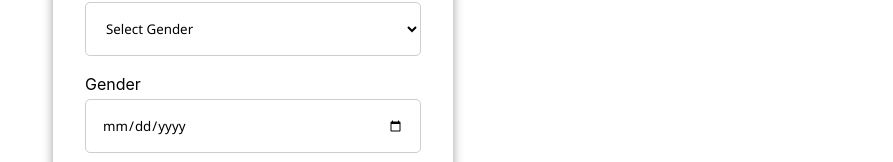
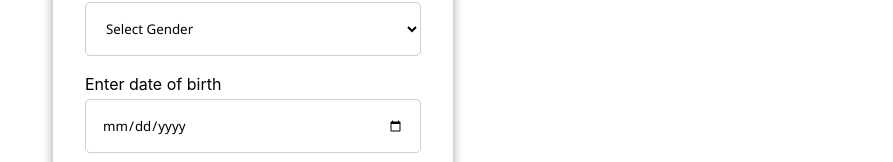
Before and after one commit to tushharpawar/React, a React (Vite) app in the folder E-Shop/ecommerce-frontend/: page /login in a window 1280 px wide. Shown: the part 327-489 px from the top of the page, without its empty margins (387-1280 px from the left). Built offline with nearby package versions, Linux system fonts and the light colour scheme; no server answers.

Commit message:
Update login.tsx

```diff
--- a/E-Shop/ecommerce-frontend/src/pages/login.tsx
+++ b/E-Shop/ecommerce-frontend/src/pages/login.tsx
@@ -3,23 +3,20 @@ import { useState } from "react"
 import toast from "react-hot-toast"
 import {FcGoogle} from "react-icons/fc"
 import { auth } from "../firebase"
+import { useLoginMutation } from "../redux/api/userApi"
 
 
 const Login = () => {
 
   const [gender,setGender]=useState("")
   const [date,setDate]=useState("")
-
+  const [login] = useLoginMutation()
   const loginHandler = async() =>{
     try {
       const provider = new GoogleAuthProvider();
       const { user } = await signInWithPopup(auth,provider);
 
       console.log(user);
-
-
-
-
 
 
     } catch (error) {
@@ -42,7 +39,7 @@ const Login = () => {
     </div>
 
     <div>
-      <label >Gender</label>
+      <label >Enter date of birth</label>
       <input type="date" value={date} onChange={(e)=>setDate(e.target.value)} />
     </div>
 
```
